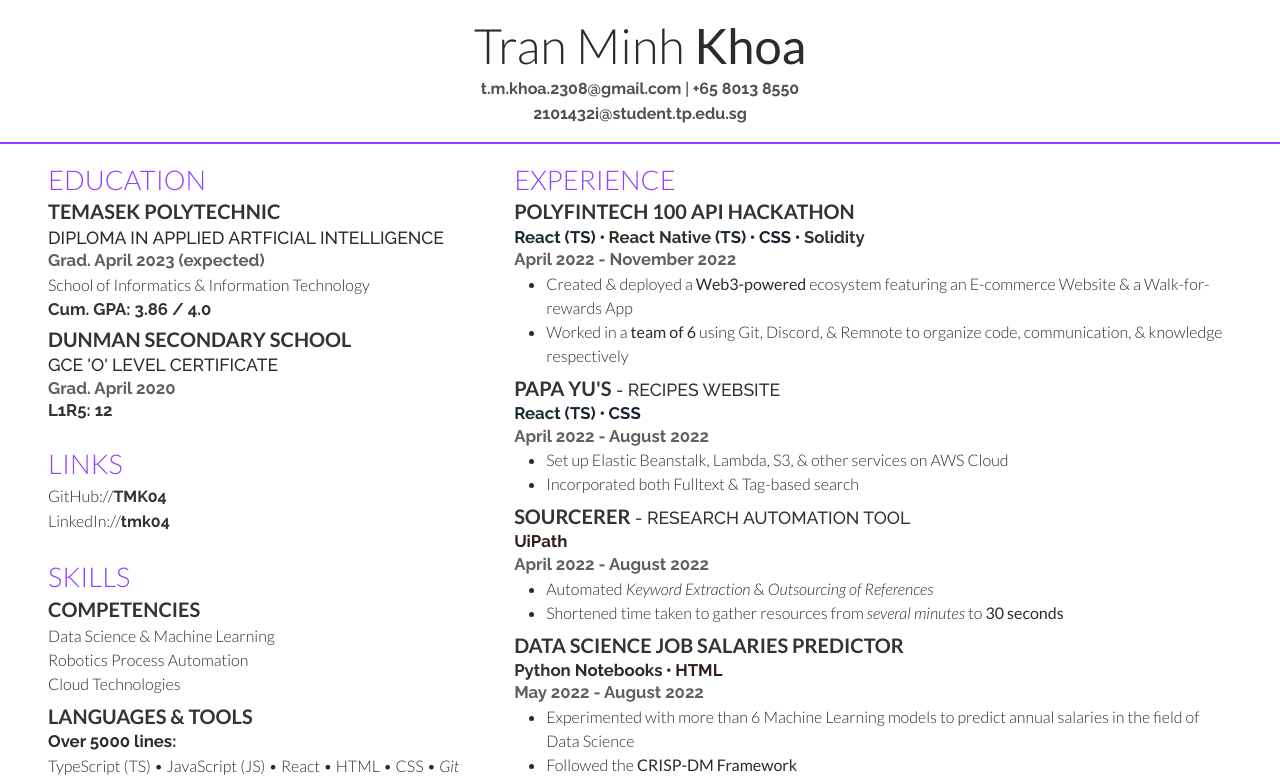
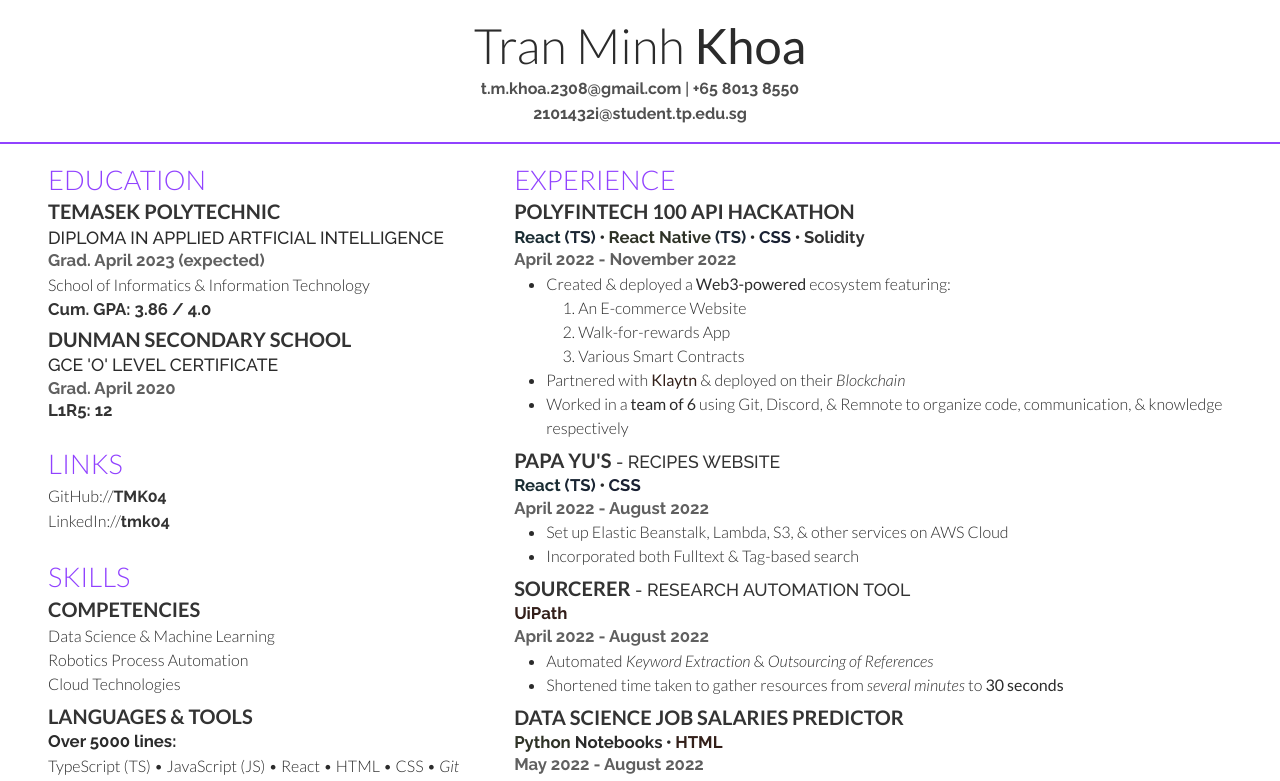
Before and after one commit to TMK04/resume, a React (Create React App) app: page / in a window 1280 px wide. Shown: the top 781 px of the page. Built offline with nearby package versions, Linux system fonts and the light colour scheme.

Commit message:
refactor(ExperienceSection): expand on PF100

```diff
--- a/src/sections/ExperienceSection/index.tsx
+++ b/src/sections/ExperienceSection/index.tsx
@@ -24,8 +24,23 @@ export default function ExperienceSection() {
         time_props={{ children: "April 2022 - November 2022" }}
         actions={[
           <>
-            Created & deployed a <b>Web3-powered</b> ecosystem featuring an E-commerce Website & a
-            Walk-for-rewards App
+            Created & deployed a <b>Web3-powered</b> ecosystem featuring:
+            <ol>
+              <li>An E-commerce Website</li>
+              <li>Walk-for-rewards App</li>
+              <li>Various Smart Contracts</li>
+            </ol>
+          </>,
+          <>
+            Partnered with{" "}
+            <Link
+              className="fw-bold"
+              href="https://www.klaytn.foundation"
+              style={{ color: "#33201A" }}
+            >
+              Klaytn
+            </Link>{" "}
+            & deployed on their <em>Blockchain</em>
           </>,
           <>
             Worked in a <b>team of 6</b> using Git, Discord, & Remnote to organize code,
```
